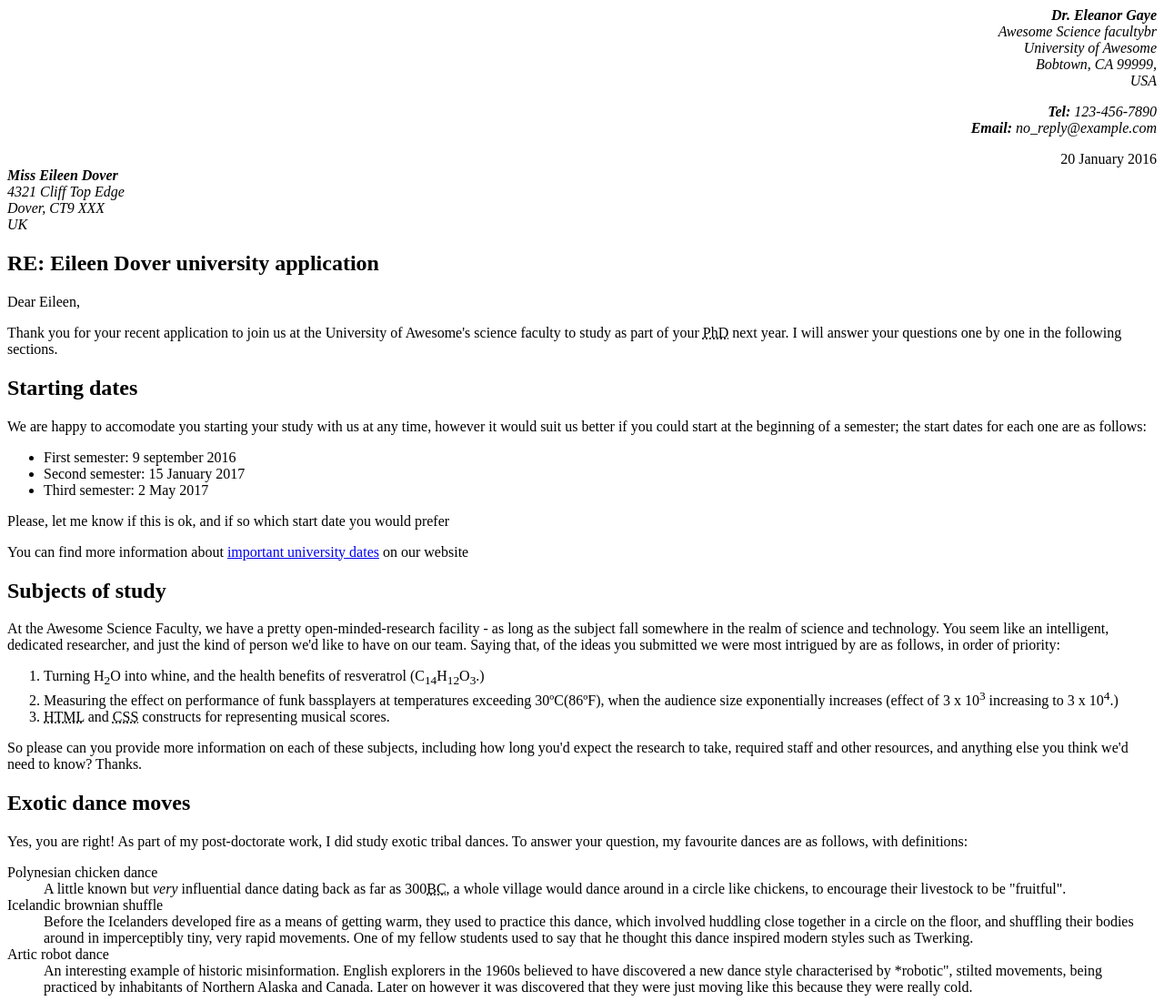
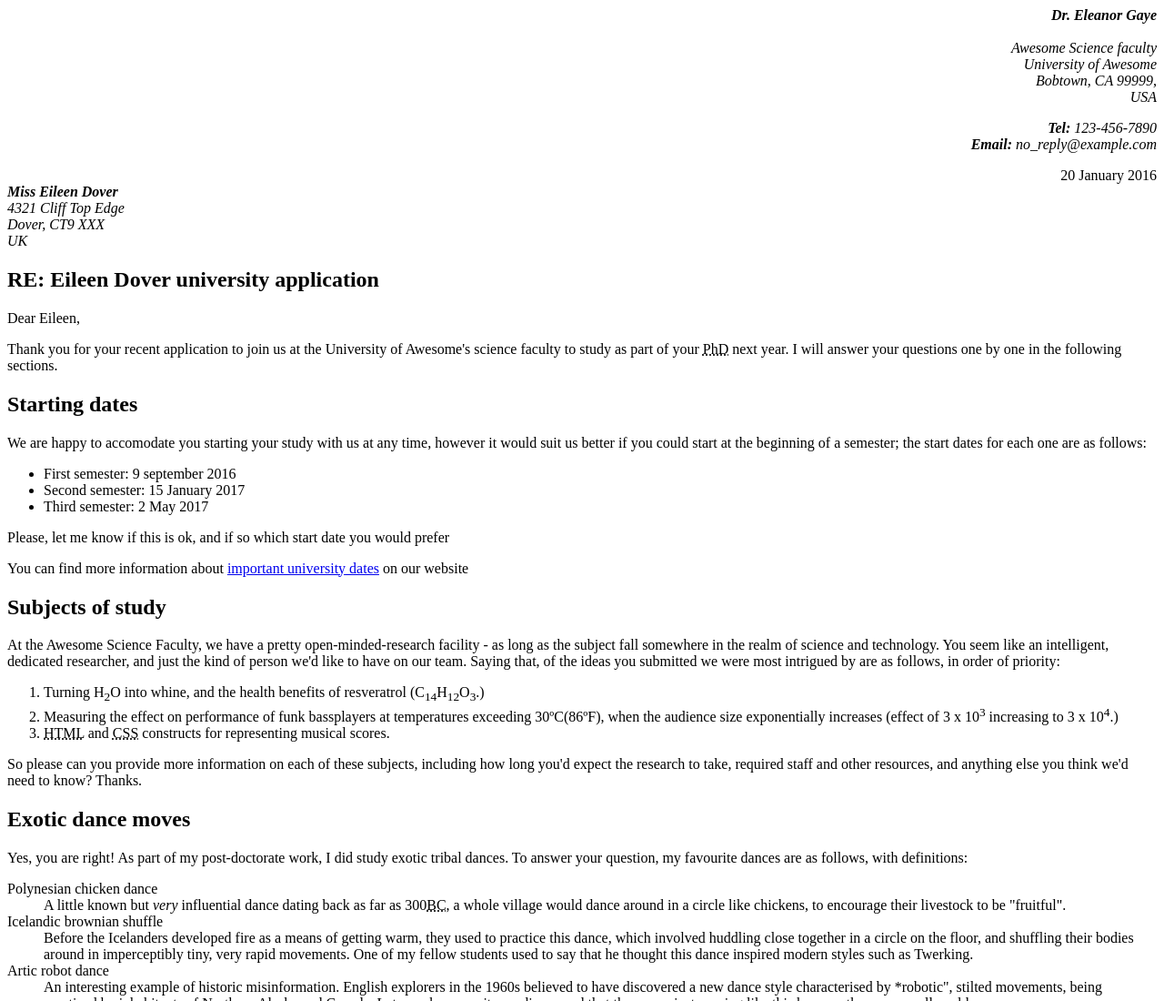
Before and after one commit to alemiranda1105/html-basics, a plain HTML site: page letter.html in a window 1280 px wide. Shown: the top 1100 px of the page at 91% size. Drawn offline with Linux system fonts and the light colour scheme.

Commit message:
sender-column fix

```diff
--- a/letter.html
+++ b/letter.html
@@ -16,11 +16,11 @@
     <main>
         <article>
             <address class="sender-column">
-                <strong>Dr. Eleanor Gaye</strong>
-                Awesome Science facultybr<br>
+                <strong>Dr. Eleanor Gaye</strong><br>
+                Awesome Science faculty<br>
                 University of Awesome<br>
                 Bobtown, CA 99999,<br>
-                USA<br>
+                USA
                 <p>
                     <strong>Tel:</strong> 123-456-7890<br>
                     <strong>Email:</strong> no_reply@example.com
```
